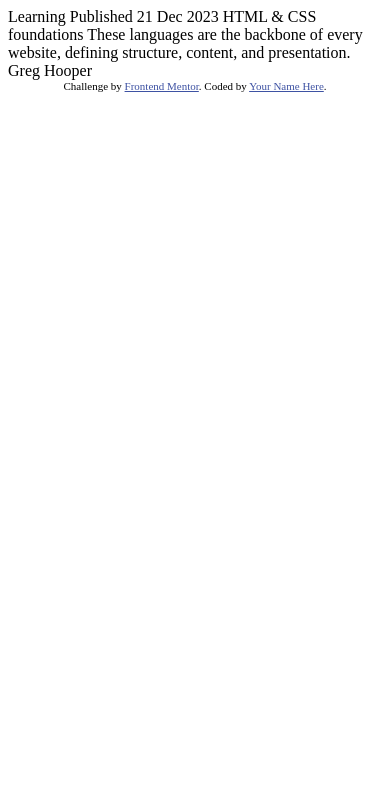
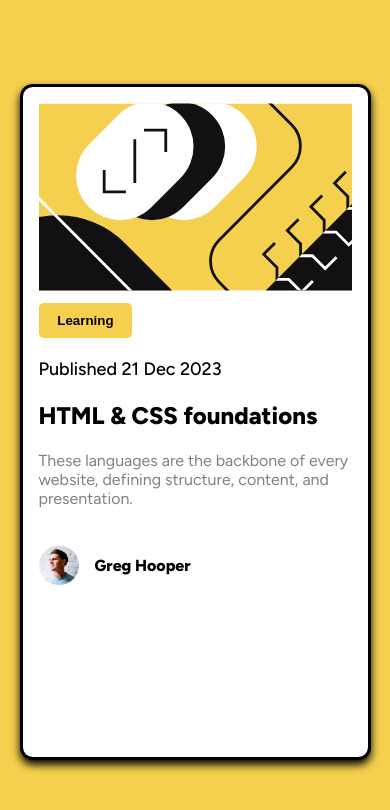
Before and after one commit to gabrielcarreniomaker33/Blog-preview-card, a plain HTML site: page index.html in a window 390 px wide. Drawn offline with Linux system fonts and the light colour scheme.

Commit message:
working mode mobile

```diff
--- a/index.html
+++ b/index.html
@@ -1,34 +1,41 @@
 <!DOCTYPE html>
 <html lang="en">
   <head>
-  <meta charset="UTF-8">
-  <meta name="viewport" content="width=device-width, initial-scale=1.0"> <!-- displays site properly based on user's device -->
-
-  <link rel="icon" type="image/png" sizes="32x32" href="./assets/images/favicon-32x32.png">
+    <meta charset="UTF-8" />
+    <meta name="viewport" content="width=device-width, initial-scale=1.0" />
+    <link rel="stylesheet" href="./styles.css" />
+    <!-- google fonts: -->
+    <link rel="preconnect" href="https://fonts.googleapis.com" />
+    <link rel="preconnect" href="https://fonts.gstatic.com" crossorigin />
+    <link
+      href="https://fonts.googleapis.com/css2?family=Figtree:ital,wght@0,300..900;1,300..900&display=swap"
+      rel="stylesheet"
+    />
+    <link
+      rel="icon"
+      type="image/png"
+      sizes="32x32"
+      href="./assets/images/favicon-32x32.png"
+    />
 
     <title>Frontend Mentor | Blog preview card</title>
-
-  <!-- Feel free to remove these styles or customise in your own stylesheet 👍 -->
-  <style>
-    .attribution { font-size: 11px; text-align: center; }
-    .attribution a { color: hsl(228, 45%, 44%); }
-  </style>
   </head>
   <body>
-
-  Learning
-
-  Published 21 Dec 2023
-
-  HTML & CSS foundations
-
-  These languages are the backbone of every website, defining structure, content, and presentation.
-
-  Greg Hooper
-
-  <div class="attribution">
-    Challenge by <a href="https://www.frontendmentor.io?ref=challenge" target="_blank">Frontend Mentor</a>.
-    Coded by <a href="#">Your Name Here</a>.
+    <div class="container-main">
+      <img src="./assets/images/illustration-article.svg" alt="" />
+      <div class="container-information">
+        <button>learning</button>
+        <h3>published 21 dec 2023</h3>
+        <h1>html & css <span>foundations</span></h1>
+        <p class="text-info">
+          These languages are the backbone of every website, defining structure,
+          content, and presentation.
+        </p>
+        <div class="container-avatar-info">
+          <img src="./assets/images/image-avatar.webp" alt="" />
+          <p>greg hooper</p>
+        </div>
+      </div>
     </div>
   </body>
 </html>
--- /dev/null
+++ b/styles.css
@@ -0,0 +1,92 @@
+/*
+Colors
+Primary
+Yellow: hsl(47, 88%, 63%)
+Neutral
+White: hsl(0, 0%, 100%)
+Grey: hsl(0, 0%, 50%)
+Black: hsl(0, 0%, 7%)
+*/
+* {
+  padding: 0;
+  margin: 0;
+  box-sizing: border-box;
+}
+
+body {
+  font-family: "Figtree", sans-serif;
+  background-color: hsl(47, 88%, 63%);
+  width: 100%;
+  height: 100vh;
+  display: flex;
+  justify-content: center;
+  align-items: center;
+}
+
+.container-main {
+  width: 90%;
+  height: 80%;
+  background-color: hsl(0, 0%, 100%);
+  border: solid;
+  border-radius: 0.8rem;
+  box-shadow: 0 0.3rem 0.5rem 0;
+  padding: 1rem;
+}
+
+.container-main img {
+  width: 100%;
+}
+
+.container-information {
+  display: flex;
+  flex-direction: column;
+  justify-content: space-evenly;
+  gap: 1.3rem;
+  /* border: solid; */
+}
+.container-information button {
+  background-color: hsl(47, 88%, 63%);
+  text-transform: capitalize;
+  font-weight: 800;
+  padding: 10px;
+  border: 0;
+  border-radius: 0.3rem;
+  margin-top: 0.5rem;
+  width: 30%;
+}
+
+.container-information h3 {
+  font-weight: 500;
+  text-transform: capitalize;
+  font-size: 18px;
+}
+
+.container-information h1 {
+  text-transform: uppercase;
+  font-weight: 800;
+  font-size: 24px;
+}
+
+.container-information span {
+  text-transform: lowercase;
+}
+
+.text-info {
+  color: hsl(0, 0%, 50%);
+  margin-bottom: 1rem;
+}
+
+.container-avatar-info {
+  display: flex;
+  align-items: center;
+}
+
+.container-avatar-info img {
+  width: 40px;
+}
+
+.container-avatar-info p {
+  margin-left: 1rem;
+  text-transform: capitalize;
+  font-weight: 800;
+}
```
Lines whose indentation alone changed are shown as unchanged.
